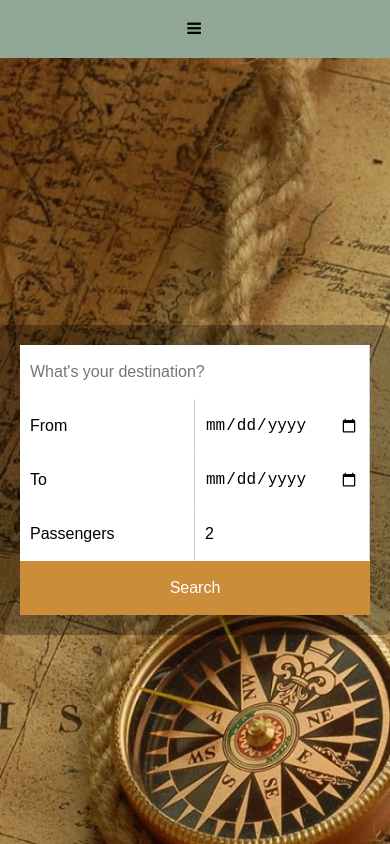
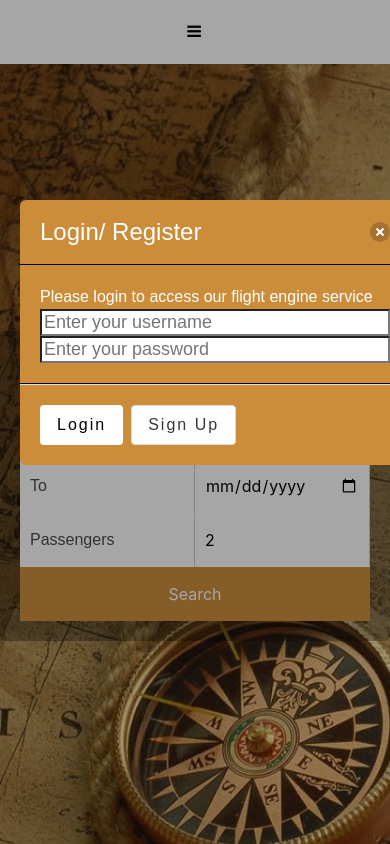
Before and after one commit to ashtrus/KEA-Interface-Design-2017, a plain HTML site: page index.html in a window 390 px wide. Shown: the top 844 px of the page. Drawn offline with nearby package versions, Linux system fonts and the light colour scheme.

Commit message:
Simple responsive login/sginup modal(flex)

```diff
--- /dev/null
+++ b/css/login-reg.css
@@ -0,0 +1,70 @@
+input[type="text"] {
+  display: block;
+  margin: 0;
+  width: 100%;
+  font-family: sans-serif;
+  font-size: 18px;
+  appearance: none;
+  box-shadow: none;
+  border-radius: none;
+}
+input[type="text"]:focus {
+  outline: none;
+}
+
+.style-1 input[type="text"] {
+  padding: 10px;
+  border: solid 1px #dcdcdc;
+  transition: box-shadow 0.3s, border 0.3s;
+}
+.style-1 input[type="text"]:focus,
+.style-1 input[type="text"].focus {
+  border: solid 1px #707070;
+  box-shadow: 0 0 5px 1px #969696;
+}
+
+
+
+.modal-background {
+    bottom: 0;
+    left: 0;
+    position: absolute;
+    right: 0;
+    top: 0;
+
+    background-color: rgba(10, 10, 10, 0.36);
+}
+
+.modal-card {
+ /* display: flex;
+  justify-content: center !important; */
+  top:200px !important;
+}
+
+.modal-card-head{
+    border-bottom: 1px solid #000;
+background-color:#cc8d3b;
+}
+
+.modal-card-body {
+    border-bottom: 1px solid #000;
+background-color:#cc8d3b;
+}
+
+.modal-card-foot{
+  background-color:#cc8d3b;
+}
+
+.button.is-success {
+    background-color: #fff;
+    border-color: transparent;
+    color: #000;
+}
+
+.modal-card-title {
+  color:white;
+}
+
+.modal-card-body > h3 {
+  color:white;
+}
--- a/index.html
+++ b/index.html
@@ -3,7 +3,11 @@
 <head>
     <title>Search Form</title>
     <link rel="stylesheet" href="https://maxcdn.bootstrapcdn.com/font-awesome/4.3.0/css/font-awesome.min.css">
+<link rel="stylesheet" href=" https://cdnjs.cloudflare.com/ajax/libs/bulma/0.4.1/css/bulma.css">
+
+
     <link rel="stylesheet" href="css/style.css">
+    <link rel="stylesheet" href="css/login-reg.css">
 
 </head>
 <body>
@@ -14,6 +18,7 @@
         <li class="nav-item"><a class="active" href="index.html">Search</a></li>
         <li class="nav-item"><a href="results.html">Results</a></li>
         <li class="nav-item"><a href="payment.html">Payment</a></li>
+
     </ul>
 
 </nav>
@@ -35,9 +40,8 @@
     </form>
 </div>
 
-<div class="inroduction">
-    <h1>Your Favourite Destinations</h1>
-</div>
+<div class="inroduction"><h1>Your Favourite Destinations</h1></div>
+
 <div id="card-favourite-wrapper">
 
 
@@ -53,8 +57,43 @@
 
 </div>
 
+<!--loginreg popup on load-->
+<div class="modal">
+  <div class="modal-background"></div>
+  <div class="modal-card">
+    <header class="modal-card-head">
+      <p class="modal-card-title">Login/ Register</p>
+
+      <button class="delete"></button>
+    </header>
+    <section class="modal-card-body">
+      <!-- Content ... -->
+      <h3> Please login to access our flight engine service</h3>
+
+      <div class="login">
+
+            <input id="username" type="text" placeholder="Enter your username">  </input>
+
+        <input id="password" type="text" placeholder="Enter your password">  </input>
+        </div>
+        <div class="register">
+            <input id="firstname" type="text" placeholder="Enter your firstname">  </input>
+            <input id="lastname" type="text" placeholder="Enter your lastname">  </input>
+             <input id="username" type="text" placeholder="Enter your username">  </input>
+             <input id="password" type="text" placeholder="Enter your password">  </input>
+              <input id="password" type="text" placeholder="Enter your email">  </input>
+        </div>
+
+    </section>
+    <footer class="modal-card-foot">
+      <a class="button is-success" id="savebtn">Login</a>
+      <a class="button" id="signUpbtn">Sign Up</a>
+    </footer>
+  </div>
+</div>
 
 <script src="https://ajax.googleapis.com/ajax/libs/jquery/1.11.2/jquery.min.js"></script>
+<script src="js/login-reg.js"> </script>
 <script>
 
     $(function () {
@@ -63,6 +102,8 @@
         });
     });
 
+
+
 </script>
 </body>
 </html>
--- /dev/null
+++ b/js/login-reg.js
@@ -0,0 +1,18 @@
+  $(document).ready(function() {
+        $('.modal').show();
+        $('.register').hide();
+    })
+
+    $('#login-reg-btn').on('click' , function () {
+        $('.modal').show();
+    })
+
+    $('#savebtn').on('click', function() {
+        $('.modal').hide();
+    })
+
+
+    $('#signUpbtn').on('click', function() {
+        $('.login').hide();
+        $('.register').show();
+    })
```
Also changed, not shown: style.css (line endings or trailing spaces).
